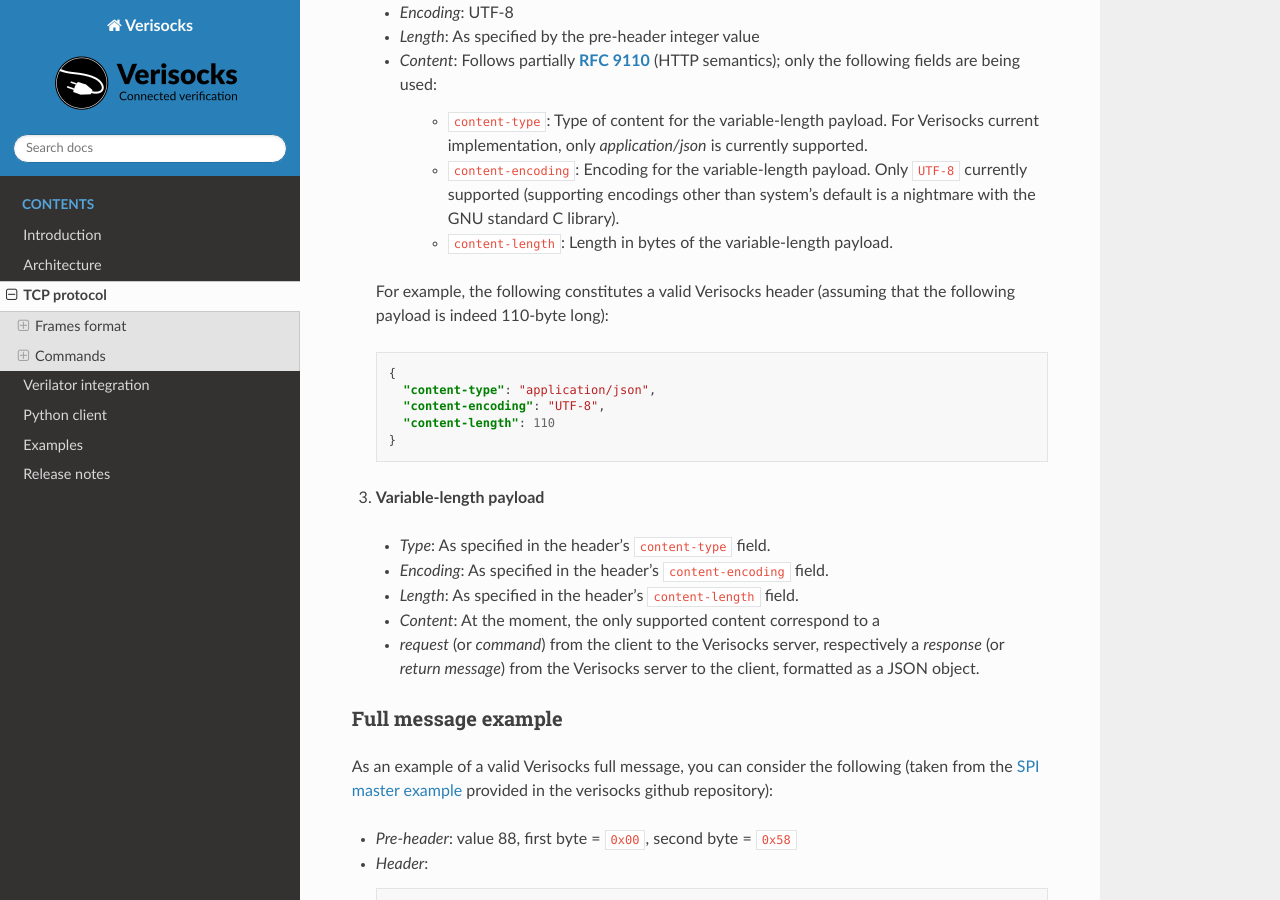
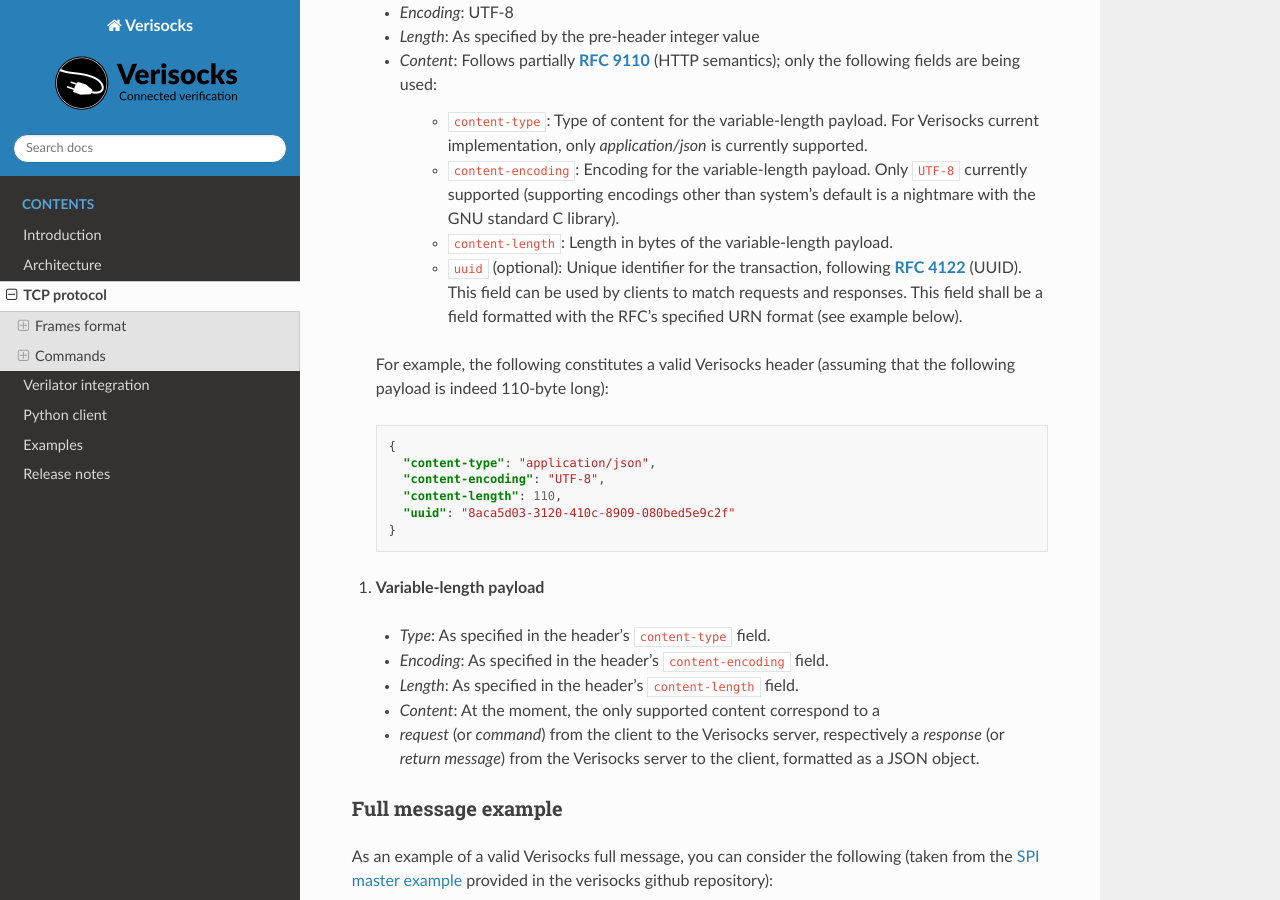
Before and after one commit to jchabloz/verisocks, a Sphinx documentation site: the page built from docs/src/tcp_protocol.rst, in a window 1280 px wide and 900 px high, scrolled down 969 px. Built offline with Sphinx 7.4.7 and the Read the Docs theme 3.1.0, drawn with Linux system fonts in a browser that asks for light colours.

Commit message:
Finalized doc and changed to version 1.4.0

```diff
--- a/docs/conf.py
+++ b/docs/conf.py
@@ -10,7 +10,7 @@ project = 'Verisocks'
 copyright = '2023-2025, Jérémie Chabloz'
 author = 'Jérémie Chabloz'
 version = '1.4'
-release = '1.4.0-dev'
+release = '1.4.0'
 
 # -- General configuration ---------------------------------------------------
 # https://www.sphinx-doc.org/en/master/usage/configuration.html#general-configuration
--- a/docs/src/tcp_protocol.rst
+++ b/docs/src/tcp_protocol.rst
@@ -69,6 +69,10 @@ The chosen frame format contains in order:
         ``UTF-8`` currently supported (supporting encodings other than system's
         default is a nightmare with the GNU standard C library).
       * ``content-length``: Length in bytes of the variable-length payload.
+      * ``uuid`` (optional): Unique identifier for the transaction, following
+        :rfc:`4122` (UUID). This field can be used by clients to match requests
+        and responses. This field shall be a field formatted with the RFC's
+        specified URN format (see example below).
 
   For example, the following constitutes a valid Verisocks header (assuming
   that the following payload is indeed 110-byte long):
@@ -78,10 +82,11 @@ The chosen frame format contains in order:
     {
       "content-type": "application/json",
       "content-encoding": "UTF-8",
-      "content-length": 110
+      "content-length": 110,
+      "uuid": "8aca5d03-3120-410c-8909-080bed5e9c2f"
     }
 
-3. **Variable-length payload**
+1. **Variable-length payload**
 
   * *Type*: As specified in the header's ``content-type`` field.
   * *Encoding*: As specified in the header's ``content-encoding`` field.
```
Also changed, not shown: docs/src/release_notes.rst (+6 -2 lines), 2 other files.
